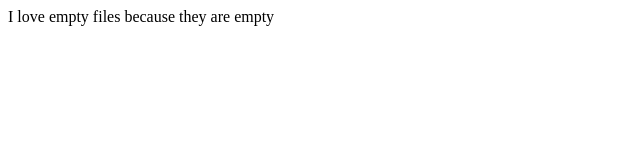
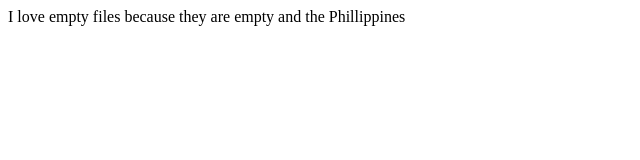
Before and after one commit to aytach36/olive, a plain HTML site: page empty.html in a window 1280 px wide. Shown: the whole page, without its empty margins (0-640 px from the left). Drawn offline with Linux system fonts and the light colour scheme.

Commit message:
Update empty.html

```diff
--- a/empty.html
+++ b/empty.html
@@ -6,6 +6,6 @@
     <title>Document</title>
 </head>
 <body>
-    I love empty files because they are empty
+    I love empty files because they are empty and the Phillippines
 </body>
 </html>
```
